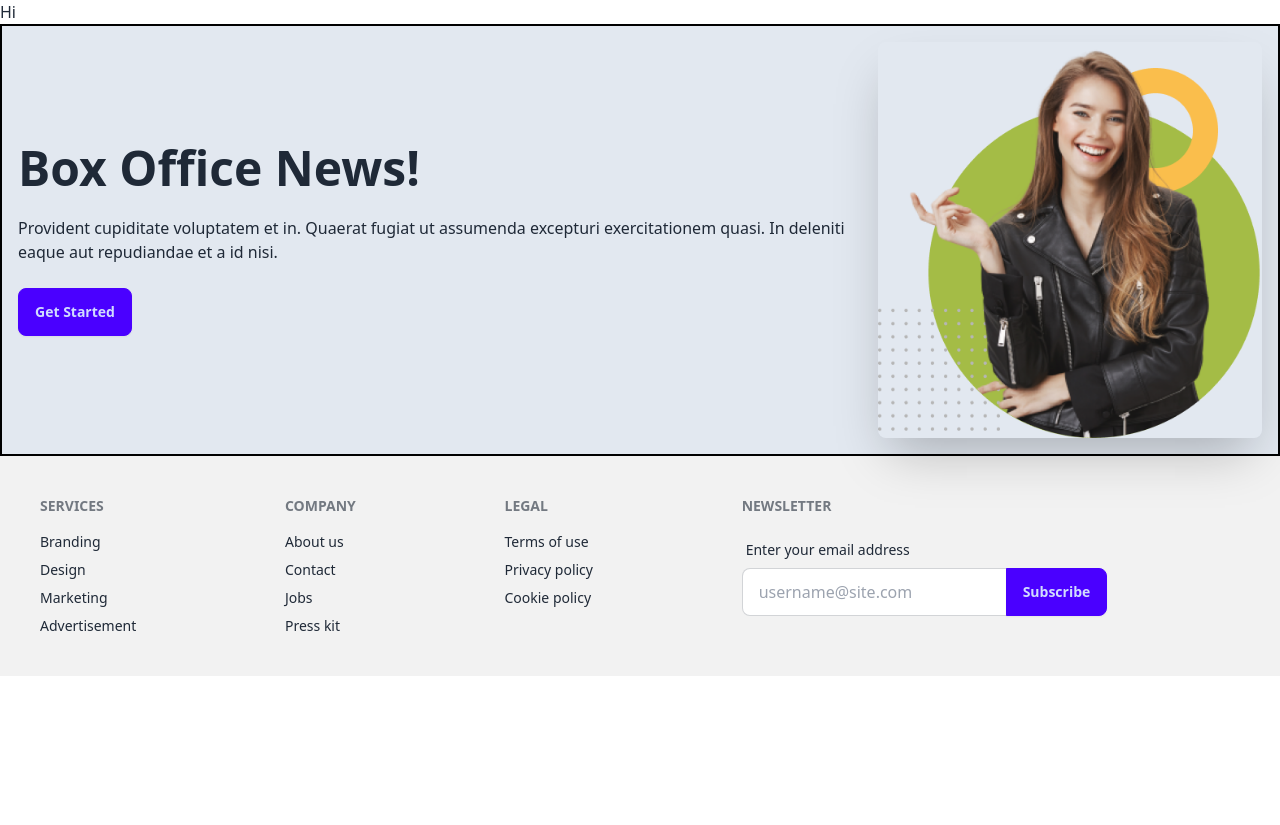
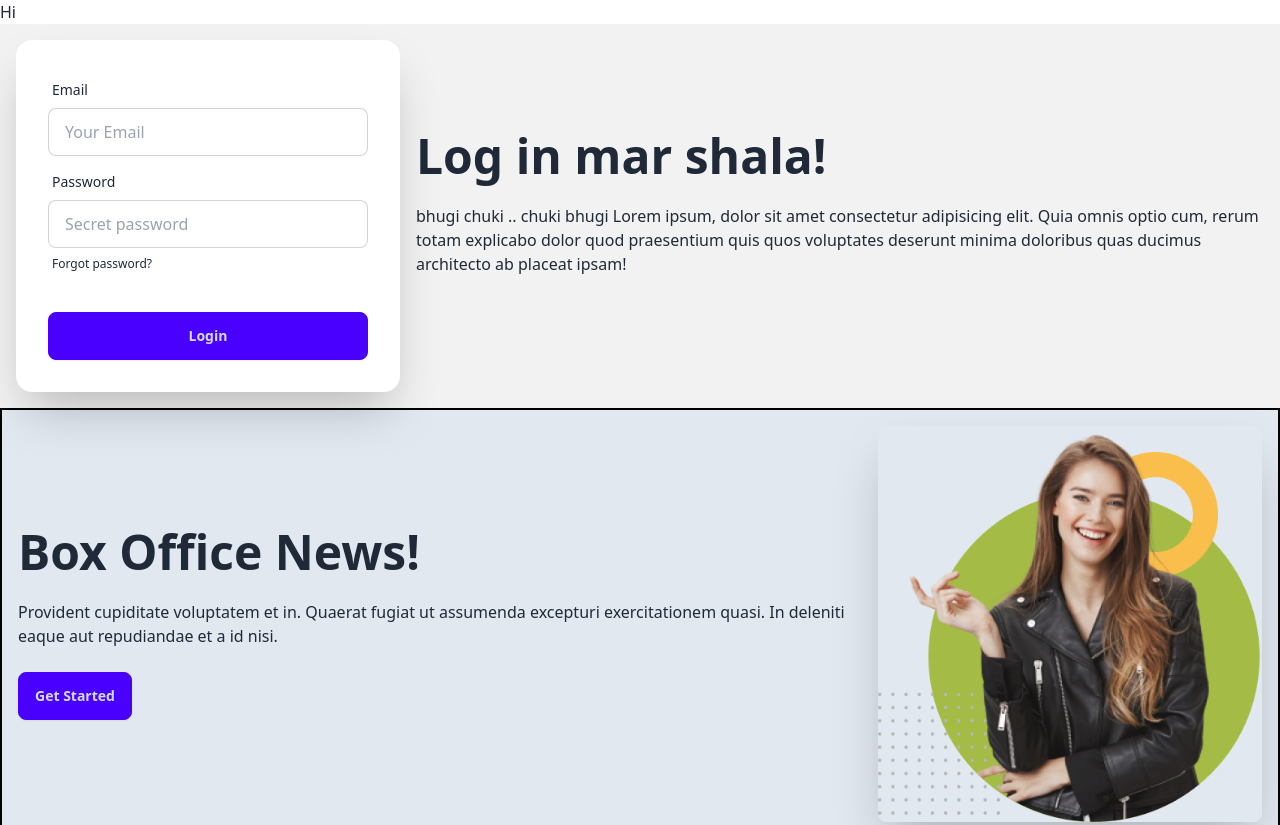
Before and after one commit to mahidulkabir/daisy-UI-1.2-, a plain HTML site: page index.html in a window 1280 px wide. Shown: the top 825 px of the page. Before the commit the page ends 800 px from the top, so only its background shows below. Drawn offline with nearby package versions, Linux system fonts and the light colour scheme.

Commit message:
added login form

```diff
--- a/index.html
+++ b/index.html
@@ -14,6 +14,39 @@
         </p>
     </header>
     <main>
+        <!-- log in form here  -->
+        <div class="hero bg-base-200 ">
+            <div class="hero-content flex-col lg:flex-row-reverse">
+              <div class="text-center lg:text-left">
+                <h1 class="text-5xl font-bold">Log in mar shala!</h1>
+                <p class="py-6">
+                  bhugi chuki .. chuki bhugi Lorem ipsum, dolor sit amet consectetur adipisicing elit. Quia omnis optio cum, rerum totam explicabo dolor quod praesentium quis quos voluptates deserunt minima doloribus quas ducimus architecto ab placeat ipsam!
+                </p>
+              </div>
+              <div class="card bg-base-100 w-full max-w-sm shrink-0 shadow-2xl">
+                <form class="card-body">
+                  <div class="form-control">
+                    <label class="label">
+                      <span class="label-text">Email</span>
+                    </label>
+                    <input type="email" placeholder="Your Email" class="input input-bordered" required />
+                  </div>
+                  <div class="form-control">
+                    <label class="label">
+                      <span class="label-text">Password</span>
+                    </label>
+                    <input type="password" placeholder="Secret password" class="input input-bordered" required />
+                    <label class="label">
+                      <a href="#" class="label-text-alt link link-hover">Forgot password?</a>
+                    </label>
+                  </div>
+                  <div class="form-control mt-6">
+                    <button class="btn btn-primary">Login</button>
+                  </div>
+                </form>
+              </div>
+            </div>
+          </div>
         <!-- Hero Section One  -->
         <section>
             <div class="hero bg-slate-200  border-2 border-black ">
```
